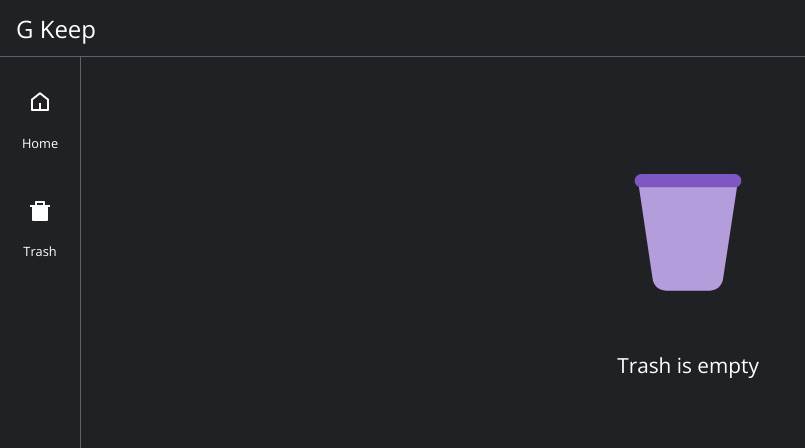
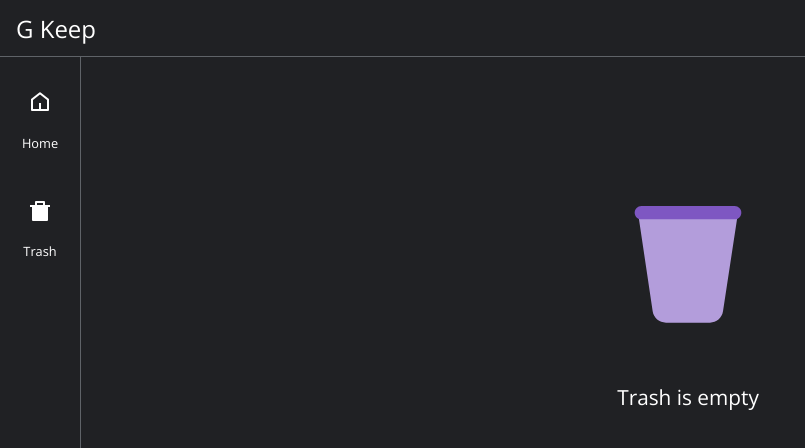
Before and after one commit to OmkarArora/gkeep-notes, a React (Create React App) app: page /trash in a window 1280 px wide. Shown: the top 448 px of the page, without its empty margins (0-805 px from the left). Built offline with nearby package versions, Linux system fonts and the light colour scheme.

Commit message:
style: trash section spacing

```diff
--- a/src/components/TrashSection/TrashSection.jsx
+++ b/src/components/TrashSection/TrashSection.jsx
@@ -13,7 +13,7 @@ export const TrashSection = () => {
   const trashedNotes = notes.filter((note) => note.isTrashed);
 
   return (
-    <div className="section-notes">
+    <div className="section-notes trash-section">
       <section
         className="section-display"
         // onClick={() => updateFullContainerVisibility(false)}
--- a/src/components/TrashSection/trashSection.css
+++ b/src/components/TrashSection/trashSection.css
@@ -14,3 +14,7 @@
 .text-placeholder {
   font-size: 1.3rem;
 }
+
+.trash-section {
+  margin-top: 2rem;
+}
```
